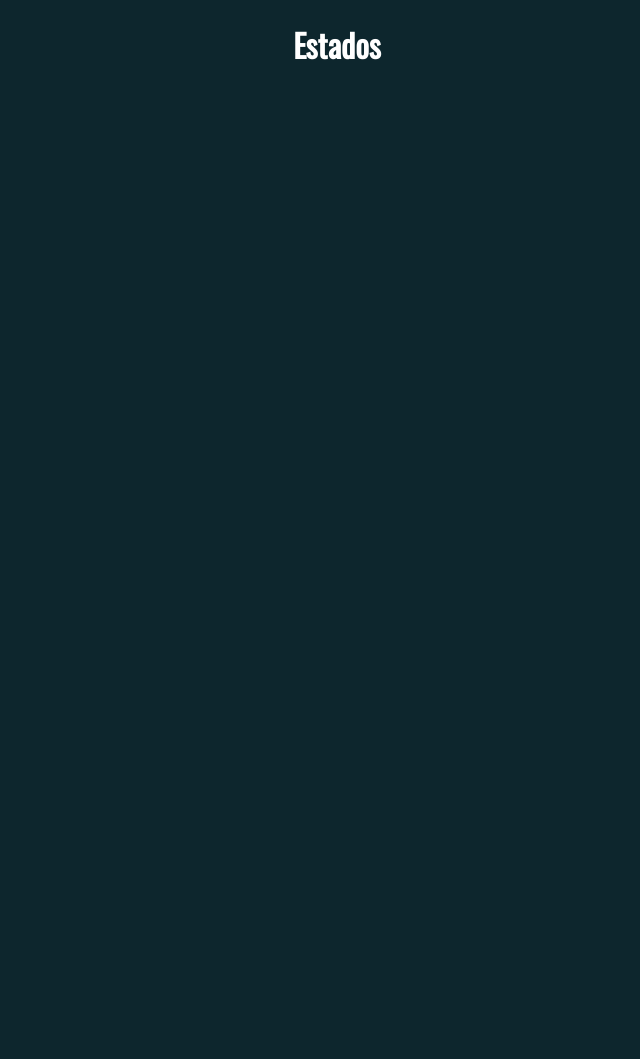
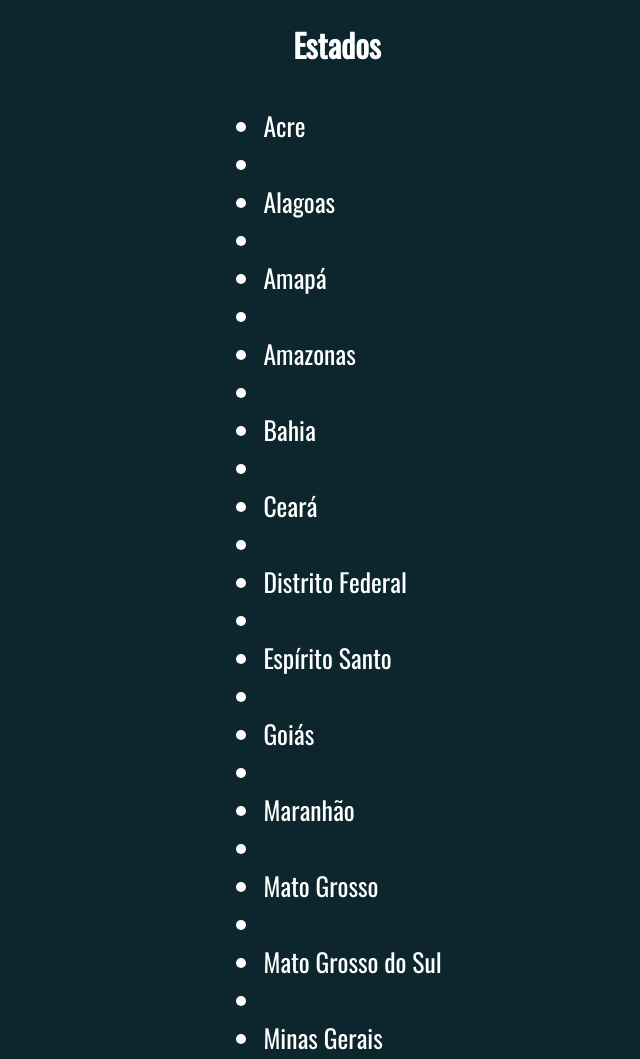
Before and after one commit to VanderleiJunior/WebModerno, a website: page ajax/axios1.html in a window 1280 px wide. Shown: the top 1059 px of the page, without its empty margins (303-943 px from the left). Before the commit the page ends 800 px from the top, so only its background shows below. Drawn offline with Linux system fonts and the light colour scheme.

Commit message:
axios 01

```diff
--- a/ajax/axios1.html
+++ b/ajax/axios1.html
@@ -12,6 +12,12 @@
     <h1>Estados</h1>
 
     <script>
-        // ...
+        const url = 'dados/estados.json'
+        axios(url).then(resp => {
+            const itens = resp.data.reduce(
+                (html, estado) => html + `<li>${estado.nome}<li>`, ''
+            )
+            document.body.insertAdjacentHTML('beforeend', `<ul>${itens}<ul>`)
+        })
     </script>
 </body>
```
